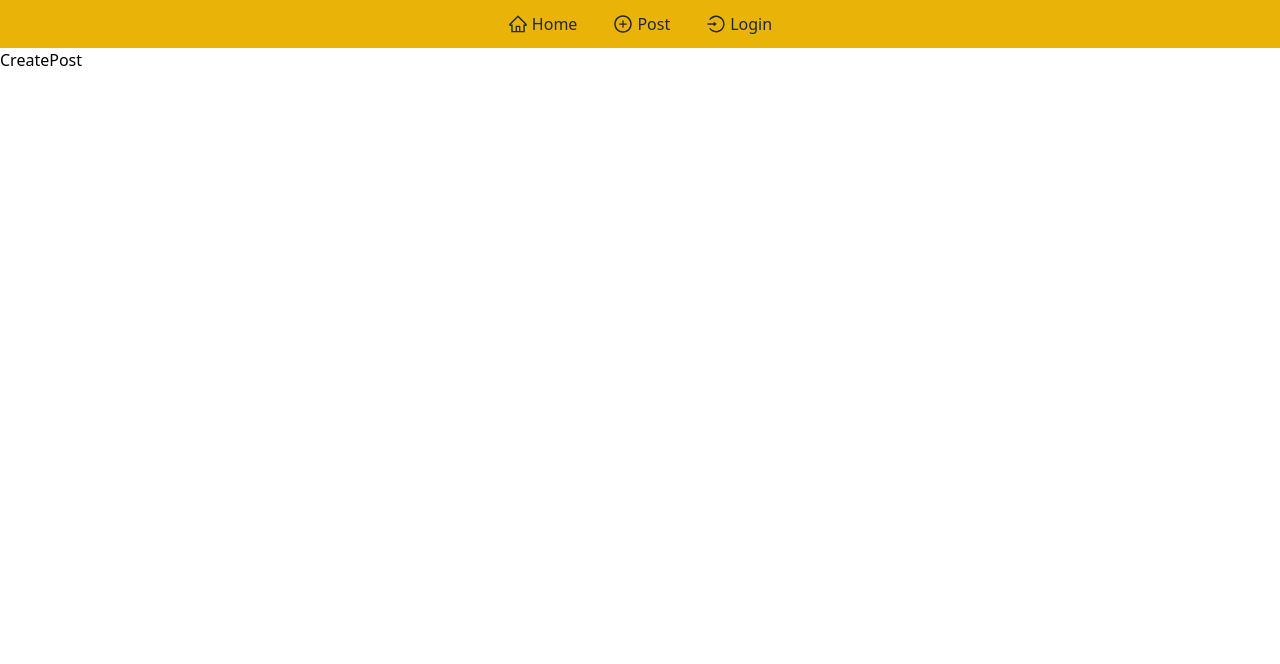
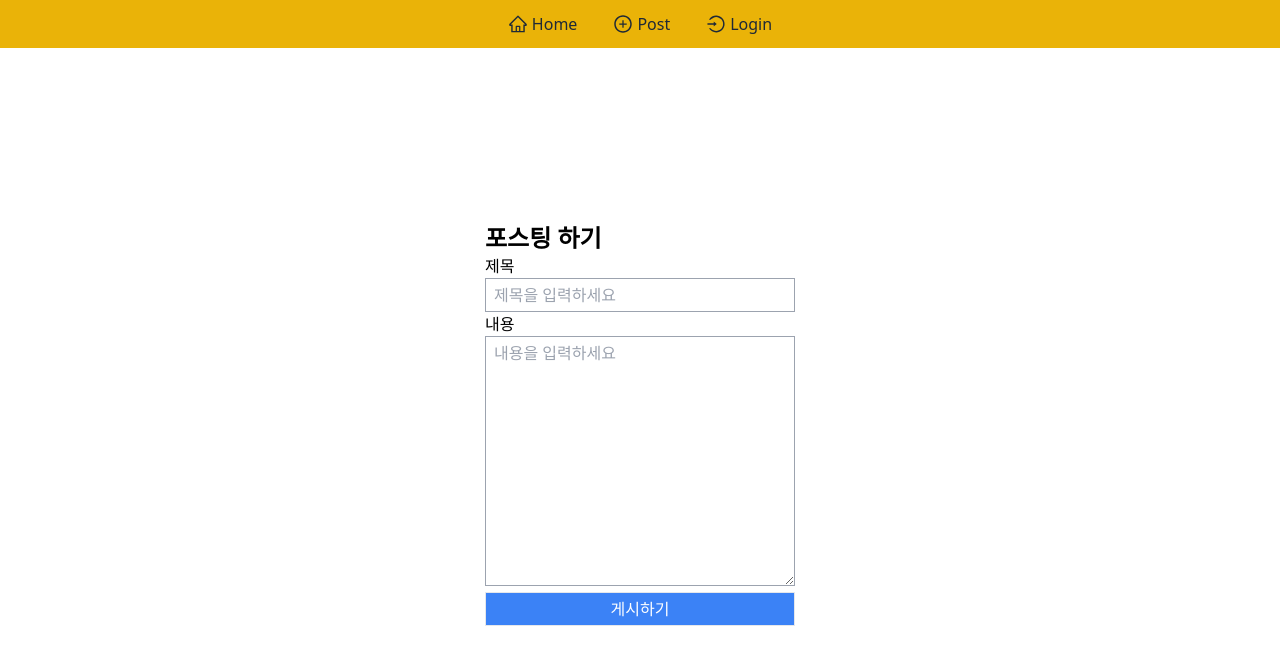
Before and after one commit to geonwooPark/blog, a React (Create React App) app: page /create-post in a window 1280 px wide. Shown: the top 664 px of the page. Built offline with nearby package versions, Linux system fonts and the light colour scheme; no server answers.

Commit message:
create a posting page

```diff
--- a/src/pages/CreatePost.jsx
+++ b/src/pages/CreatePost.jsx
@@ -1,5 +1,79 @@
-import React from "react";
+import { addDoc, collection } from "firebase/firestore";
+import React, { useState } from "react";
+import { auth, db } from "../firebase";
+import { useNavigate } from "react-router-dom";
 
 export default function CreatePost() {
-  return <div>CreatePost</div>;
+  const navigate = useNavigate();
+  const [title, setTitle] = useState("");
+  const [text, setText] = useState("");
+
+  const onChange = (e) => {
+    const { name, value } = e.target;
+    if (name === "title") {
+      setTitle(value);
+    } else {
+      setText(value);
+    }
+  };
+
+  const onSubmit = async (e) => {
+    e.preventDefault();
+
+    if (!auth.currentUser) {
+      return;
+    }
+
+    await addDoc(collection(db, "posts"), {
+      title,
+      postText: text,
+      author: {
+        username: auth.currentUser.displayName,
+        id: auth.currentUser.uid,
+      },
+    });
+
+    setTitle("");
+    setText("");
+
+    navigate("/");
+  };
+
+  return (
+    <div className="h-[calc(100vh-48px)] flex justify-center items-center">
+      <form onSubmit={onSubmit} className="max-w-[360px]">
+        <h1 className="text-2xl font-semibold">포스팅 하기</h1>
+        <div>
+          <div>제목</div>
+          <input
+            type="text"
+            name="title"
+            value={title}
+            placeholder="제목을 입력하세요"
+            className="w-full border border-gray-400 px-2 py-1"
+            onChange={onChange}
+          />
+        </div>
+        <div>
+          <div>내용</div>
+          <textarea
+            type="text"
+            name="text"
+            value={text}
+            cols={30}
+            rows={10}
+            placeholder="내용을 입력하세요"
+            className="w-full border border-gray-400 px-2 py-1"
+            onChange={onChange}
+          />
+        </div>
+        <button
+          type="submit"
+          className="w-full px-2 py-1 text-white border bg-blue-500 transition duration-200 ease-in-out hover:bg-blue-600"
+        >
+          게시하기
+        </button>
+      </form>
+    </div>
+  );
 }
```
